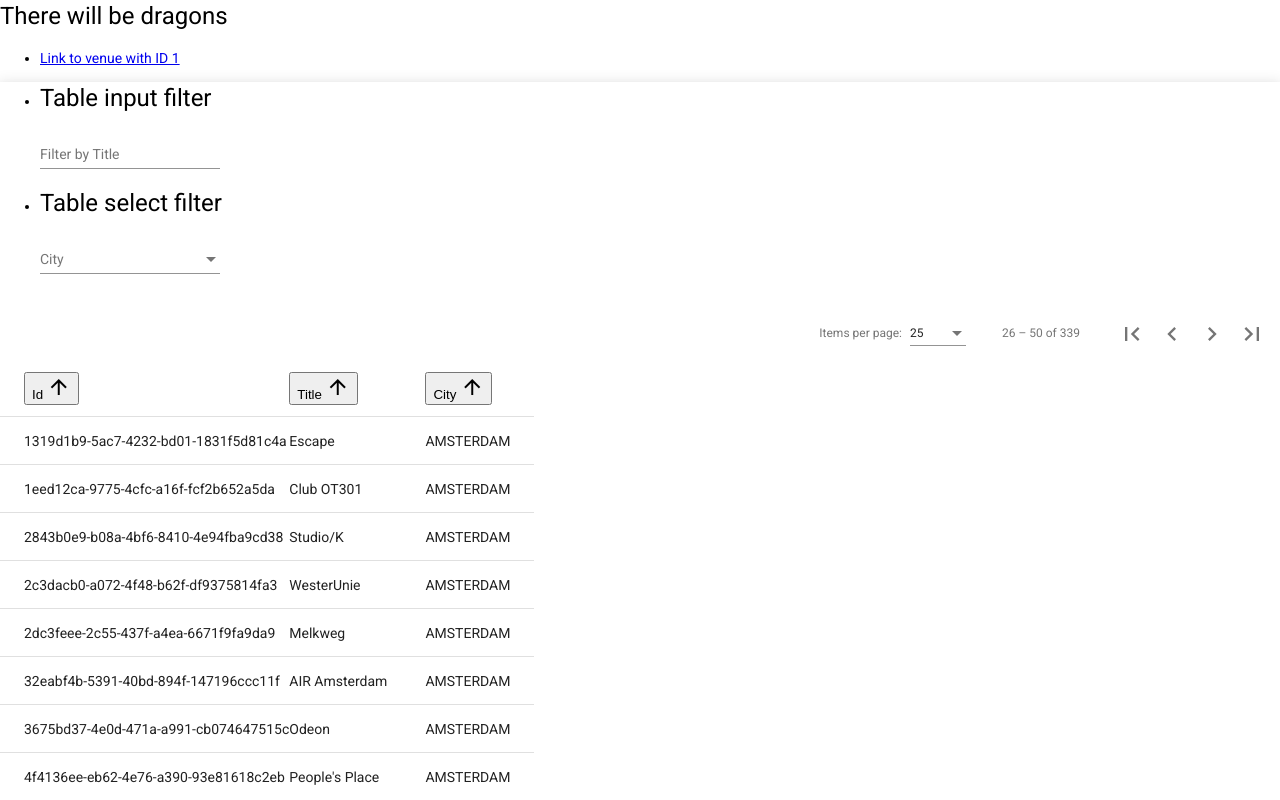
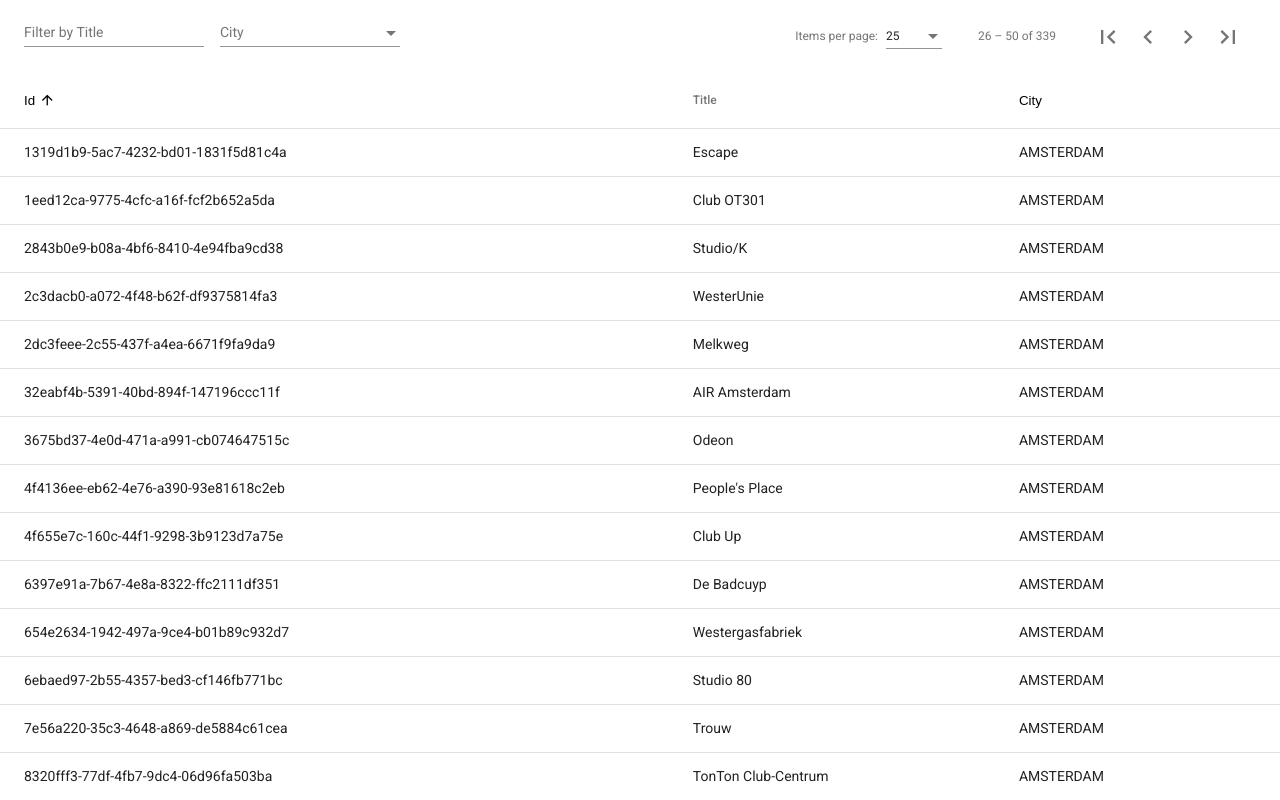
Before and after one commit to Hyperkid123/amsterdam, an Angular app: page / in a window 1280 px wide. Shown: the top 800 px of the page. Built offline with nearby package versions, Linux system fonts and the light colour scheme.

Commit message:
Add styling to table component.

```diff
--- a/src/app/app.component.html
+++ b/src/app/app.component.html
@@ -1,5 +1 @@
-<div class="content" role="main">
-  <h1>There will be dragons</h1>
-</div>
-
 <router-outlet></router-outlet>
--- a/src/app/components/interactive-table.component.html
+++ b/src/app/components/interactive-table.component.html
@@ -1,19 +1,27 @@
-<div class="mat-elevation-z8">
-  <app-table-filter (filterChange)="filterChange($event)" [filters]="filters"></app-table-filter>
-  <mat-paginator (page)="pageEvent = handlePagination($event)" [length]="length" [pageIndex]="pageIndex"
-    [pageSize]="pageSize" [pageSizeOptions]="pageSizeOptions" [showFirstLastButtons]="showFirstLastButtons">
-  </mat-paginator>
+<div class="mat-elevation-z8 interactive-table">
+  <div class="table-controls">
+    <app-table-filter (filterChange)="filterChange($event)" [filters]="filters"></app-table-filter>
+    <mat-paginator class="table-pagination" (page)="pageEvent = handlePagination($event)" [length]="length"
+      [pageIndex]="pageIndex" [pageSize]="pageSize" [pageSizeOptions]="pageSizeOptions"
+      [showFirstLastButtons]="showFirstLastButtons">
+    </mat-paginator>
+  </div>
   <table mat-table [dataSource]="dataSource" class="mat-sort">
     <ng-container *ngFor="let column of columns" [matColumnDef]="column.path">
-      <th mat-header-cell *matHeaderCellDef>
-        <button (click)="handleSort(column)">
+      <th mat-header-cell *matHeaderCellDef class="table-header">
+        <button *ngIf="column.sortable" class="sortable-button" (click)="handleSort(column)">
           {{column.label}}
-          <mat-icon>arrow_upward</mat-icon>
+          <mat-icon class="sortable-icon" [class.desc]="sort.order === 1"
+            [class.active]="sort.order >= 0 && column.path === sort.path">
+            arrow_upward</mat-icon>
         </button>
+        <span *ngIf="!column.sortable">
+          {{column.label}}
+        </span>
       </th>
       <td mat-cell *matCellDef="let element"> {{element[column.path]}} </td>
     </ng-container>
     <tr mat-header-row *matHeaderRowDef="columnsDefinition"></tr>
-    <tr [routerLink]="row.link" mat-row *matRowDef="let row; columns: columnsDefinition;"></tr>
+    <tr [routerLink]="row.link" class="clickable-row" mat-row *matRowDef="let row; columns: columnsDefinition;"></tr>
   </table>
 </div>
--- /dev/null
+++ b/src/app/components/interactive-table.component.scss
@@ -0,0 +1,61 @@
+.interactive-table {
+  table {
+    width: 100%;
+    .table-header {
+      padding-top: 0;
+      padding-bottom: 0;
+      >* {
+        padding-top: 16px;
+        padding-bottom: 16px;
+      }
+    }
+    .clickable-row {
+      cursor: pointer;
+    }
+    .sortable-button {
+      width: 100%;
+      background: none;
+      box-shadow: none;
+      border: none;
+      text-align: left;
+      padding: 0;
+      margin: 0;
+      cursor: pointer;
+      display: flex;
+      align-items: center;
+      .sortable-icon {
+        opacity: 1;
+        transition: all linear .3s;
+        font-size: 1rem;
+        width: 1rem;
+        height: 1rem;
+        margin-left: 4px;
+        opacity: 0;
+        color: #bbbbbb;
+        &.active {
+          opacity: 1;
+          color: #000000;
+          &.desc {
+            transform: scale(1, -1);
+          }
+        }
+      }
+      &:hover {
+        .sortable-icon {
+          opacity: 1;
+        }
+      }
+    }
+  }
+  .table-controls {
+    display: flex;
+    padding: 8px 24px;
+    flex-wrap: wrap;
+    > *:not(:last-child) {
+      margin-right: 16px;
+    }
+    .table-pagination {
+      flex-grow: 1;
+    }
+  }
+}
--- a/src/app/components/interactive-table.component.ts
+++ b/src/app/components/interactive-table.component.ts
@@ -7,10 +7,12 @@
 export type Column = {
   path: string;
   label: string;
+  sortable?: boolean;
 }
 @Component({
   selector: 'app-interactive-table',
   templateUrl: './interactive-table.component.html',
+  styleUrls: ['./interactive-table.component.scss']
 })
 export class InteractiveTableComponent implements OnInit, OnChanges {
   @Input() data = [];
@@ -45,11 +47,15 @@
 
   handleSort({ path }) {
     let order = SortOrder.asc;
-    if (this.sort.order === 0) {
-      order = SortOrder.desc
-    }
-    if (this.sort.order === 1) {
-      order = undefined
+    if (path === this.sort.path) {
+      if (this.sort.order === 0) {
+        order = SortOrder.desc
+      }
+      if (this.sort.order === 1) {
+        order = undefined
+      }
+    } else {
+      order = 0
     }
     this.pageIndex = 0;
     this.paginationChange.emit({
--- a/src/app/components/table-filter.component.html
+++ b/src/app/components/table-filter.component.html
@@ -1,4 +1,4 @@
-<ul>
+<ul class="table-filter">
   <li *ngFor="let filter of filters; let i = index">
     <div [ngSwitch]="filter.filterType">
       <app-table-input-filter *ngSwitchCase="'input'" [index]="i" (filterChange)="handleFilter($event)"
--- /dev/null
+++ b/src/app/components/table-filter.component.scss
@@ -0,0 +1,9 @@
+ul.table-filter {
+  list-style: none;
+  display: flex;
+  padding: 0;
+  margin: 0;
+  li:not(:last-child) {
+    margin-right: 16px;
+  }
+}
--- a/src/app/components/table-filter.component.ts
+++ b/src/app/components/table-filter.component.ts
@@ -28,6 +28,7 @@
 @Component({
   selector: 'app-table-filter',
   templateUrl: './table-filter.component.html',
+  styleUrls: ['./table-filter.component.scss']
 })
 export class TableFilterComponent {
   @Input() filters: TableFilters = []
--- a/src/app/components/table-input-filter.component.html
+++ b/src/app/components/table-input-filter.component.html
@@ -1,4 +1,3 @@
-<h1>Table input filter</h1>
 <mat-form-field>
   <mat-label>Filter by {{filter.label}}</mat-label>
   <input matInput type="text" [value]="filter.filterValue || ''" (change)="handleFilterChange($event.target.value)">
--- a/src/app/components/table-select-filter.component.html
+++ b/src/app/components/table-select-filter.component.html
@@ -1,4 +1,3 @@
-<h1>Table select filter</h1>
 <mat-form-field>
   <mat-label>{{filter.label}}</mat-label>
   <mat-select [formControl]="filterControl" selected="filter.filterValue" multiple>
--- a/src/app/views/venues/venues.component.html
+++ b/src/app/views/venues/venues.component.html
@@ -1,11 +1,3 @@
-<ul>
-  <li>
-    <a [routerLink]="['venues', '1']">
-      Link to venue with ID 1
-    </a>
-  </li>
-</ul>
-
 <app-interactive-table [filters]="filters" (paginationChange)="venuesPagination($event)" [length]="count"
   [isLoading]="isLoading" [columns]="columns" [data]="venuesList" [pageIndex]="pageIndex" [sort]="sort">
 </app-interactive-table>
--- a/src/app/views/venues/venues.component.ts
+++ b/src/app/views/venues/venues.component.ts
@@ -13,7 +13,11 @@
 })
 export class VenuesComponent implements OnInit {
   venuesList: Array<VenueItem> = [];
-  columns: Array<Column> = [{ path: 'trcid', label: 'Id' }, { path: 'title', label: 'Title' }, { path: 'location.city', label: 'City' }];
+  columns: Array<Column> = [
+    { path: 'trcid', label: 'Id', sortable: true },
+    { path: 'title', label: 'Title' },
+    { path: 'location.city', label: 'City', sortable: true }
+  ];
   isLoading = true;
   filters = [
     { key: 'title', filterType: 'input', label: 'Title' },
```
